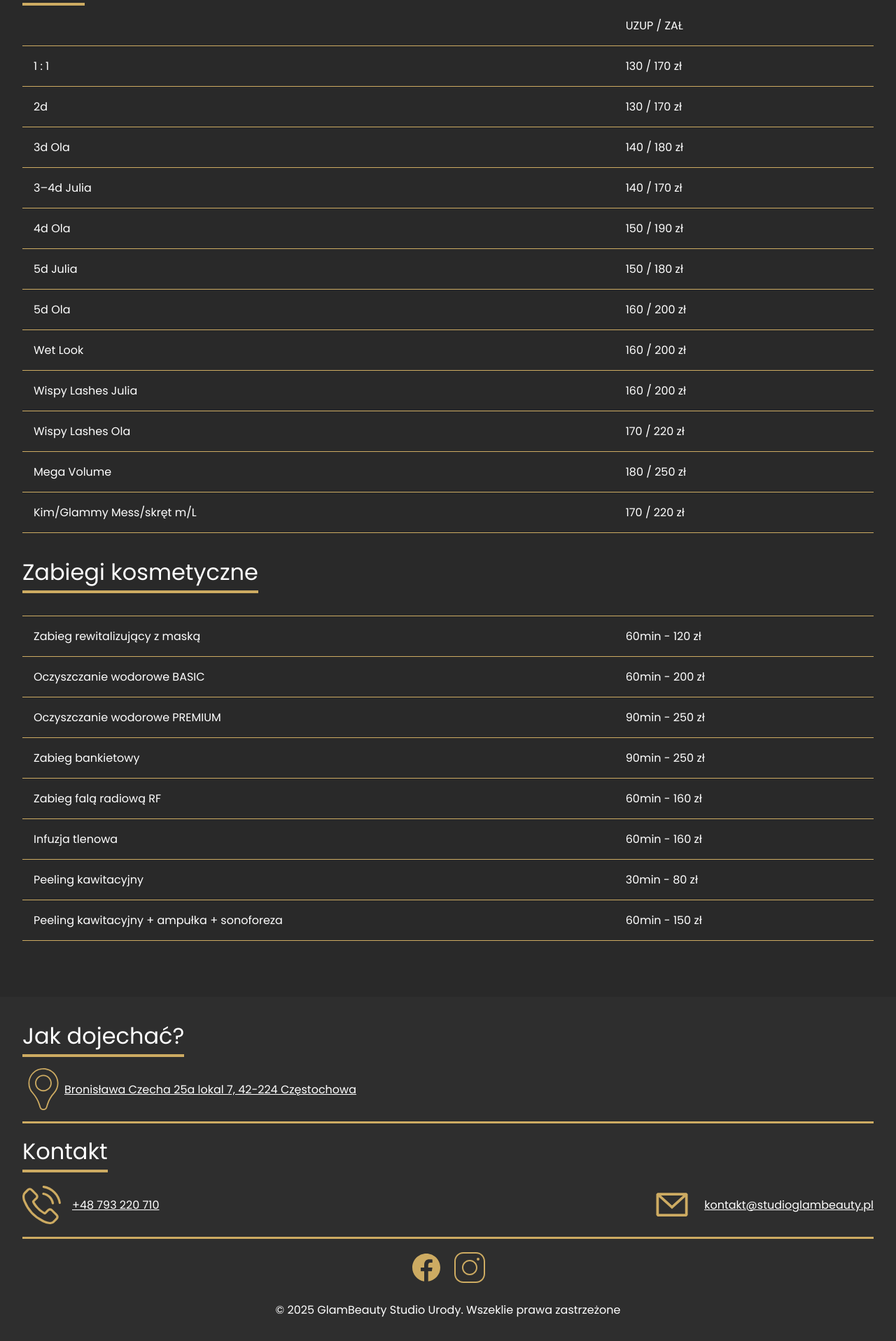
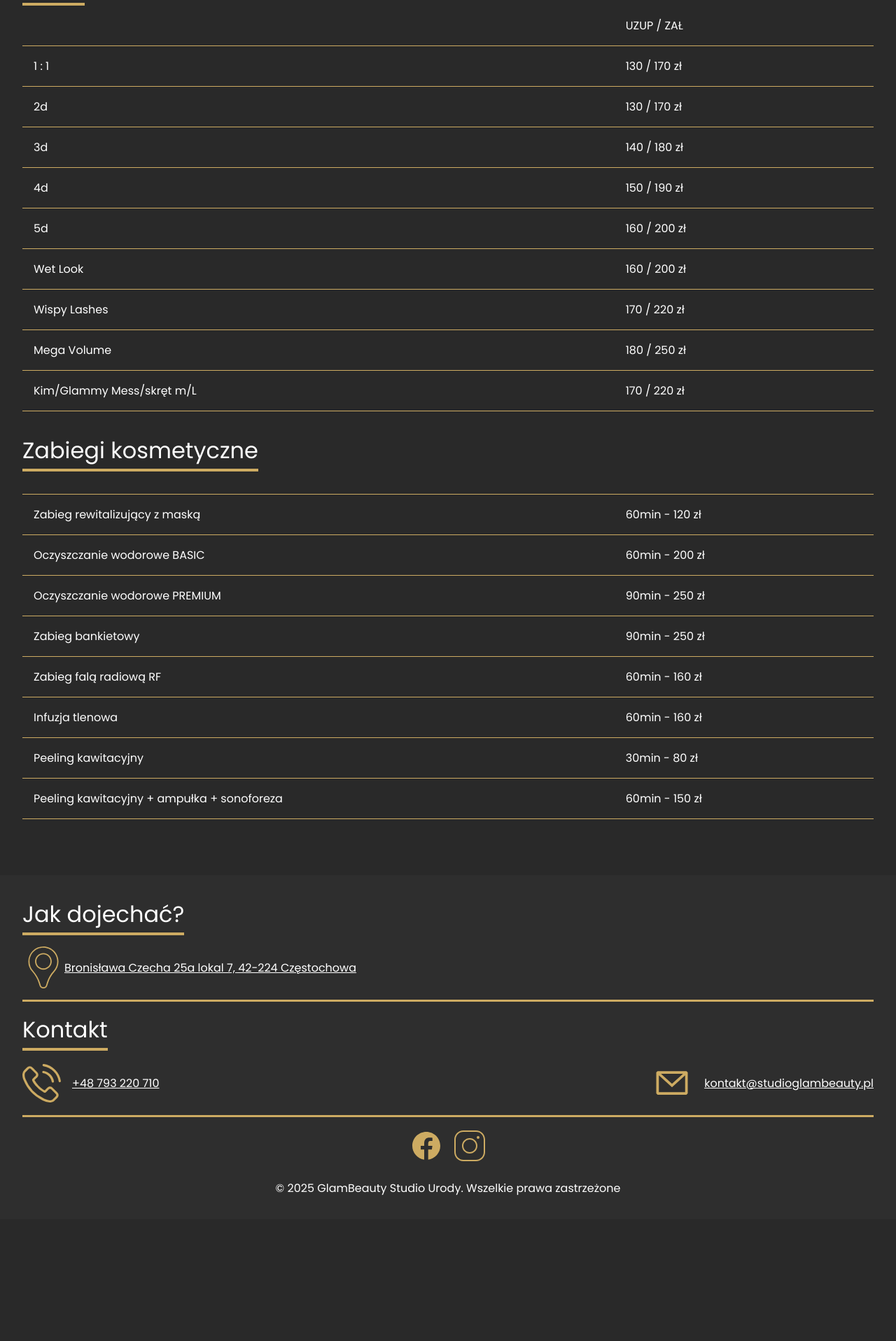
Before and after one commit to JakubMaleszko/glambeauty, an Angular app: page /cennik in a window 1280 px wide. Shown: the part 607-2524 px from the top of the page at 70% size. After the commit the page ends 2350 px from the top, so only its background shows below. Built offline with nearby package versions, Linux system fonts and the light colour scheme.

Commit message:
google site verificaation
footer.component.html misstypo

Update PRICELIST_ITEMS.ts

Update PRICELIST_ITEMS.ts

remove cannonical

```diff
--- /dev/null
+++ b/public/googleb7a0ed5508316fa1.html
@@ -0,0 +1 @@
+google-site-verification: googleb7a0ed5508316fa1.html
--- a/src/app/components/footer/footer.component.html
+++ b/src/app/components/footer/footer.component.html
@@ -19,5 +19,5 @@
         <a href="https://www.facebook.com/glambeautystudiourody"> <img src="/svg/facebook.svg" alt="facebook icon"> </a>
         <a href="https://www.instagram.com/olabielawska.biznesbeauty?igsh=MTdwYWgwZmNzNjExOA%3D%3D&utm_source=qr"> <img src="/svg/instagram.svg" alt="instagram icon"> </a>
     </div>
-    <div class="footer-copyright">&copy; 2025 GlamBeauty Studio Urody. Wszeklie prawa zastrzeżone</div>
+    <div class="footer-copyright">&copy; 2025 GlamBeauty Studio Urody. Wszelkie prawa zastrzeżone</div>
 </footer>
--- a/src/app/pages/pricelist/PRICELIST_ITEMS.ts
+++ b/src/app/pages/pricelist/PRICELIST_ITEMS.ts
@@ -24,14 +24,11 @@ export const PRICELIST: PriceLIstCategory[] = [
             { name: "", price: "UZUP / ZAŁ" },
             { name: "1 : 1", price: "130 / 170 zł" },
             { name: "2d", price: "130 / 170 zł" },
-            { name: "3d Ola", price: "140 / 180 zł" },
-            { name: "3–4d Julia", price: "140 / 170 zł" },
-            { name: "4d Ola", price: "150 / 190 zł" },
-            { name: "5d Julia", price: "150 / 180 zł" },
-            { name: "5d Ola", price: "160 / 200 zł" },
+            { name: "3d", price: "140 / 180 zł" },
+            { name: "4d", price: "150 / 190 zł" },
+            { name: "5d", price: "160 / 200 zł" },
             { name: "Wet Look", price: "160 / 200 zł" },
-            { name: "Wispy Lashes Julia", price: "160 / 200 zł" },
-            { name: "Wispy Lashes Ola", price: "170 / 220 zł" },
+            { name: "Wispy Lashes", price: "170 / 220 zł" },
             { name: "Mega Volume", price: "180 / 250 zł" },
             { name: "Kim/Glammy Mess/skręt m/L", price: "170 / 220 zł" }
         ]
--- a/src/index.html
+++ b/src/index.html
@@ -14,7 +14,6 @@
   <meta property="og:type" content="website">
   <meta property="og:description" content="GlamBeauty – stylizacja rzęs i brwi oraz zabiegi kosmetyczne w Częstochowie. Sprawdź też nasze szkolenia kosmetyczne online.">
   <meta property="og:image" content="https://www.studioglambeauty.pl/img/gg.webp">
-  <link rel="canonical" href="https://www.studioglambeauty.pl">
   <script type="application/ld+json">
 {
   "@context": "https://schema.org",
```
